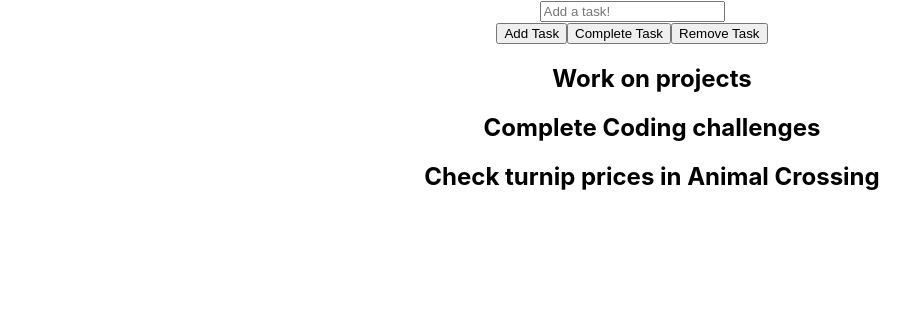
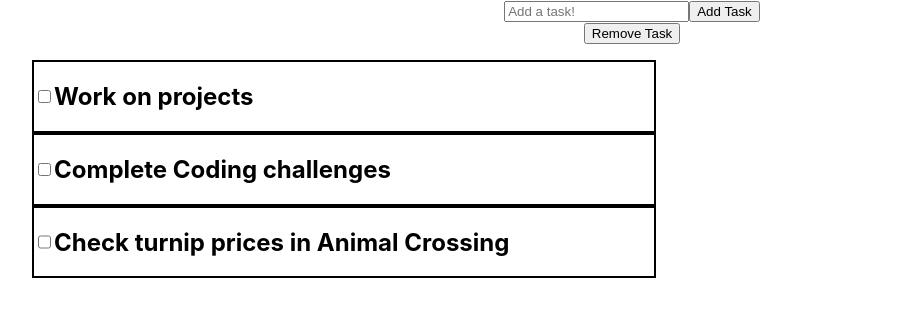
Before and after one commit to jrizza88/DailyTracker, a React (Create React App) app in the folder dailytracker/: page / in a window 1280 px wide. Shown: the top 316 px of the page, without its empty margins (8-918 px from the left). Built offline with nearby package versions, Linux system fonts and the light colour scheme.

Commit message:
completed the add functionality, cleared out text that gets submitted and added some basic styling

```diff
--- a/dailytracker/src/App.js
+++ b/dailytracker/src/App.js
@@ -5,7 +5,8 @@ import './App.css';
 
 
 const  App = () => {
-  const [todos, setTodos] = useState([  {
+  const [todos, setTodos] = useState([
+    {
     task: 'Work on projects',
     id: 1,
     completed: false
@@ -29,12 +30,12 @@ const addToDo = add => {
     id: Date.now(),
     completed: false
   }
-  setTodos({...todos, addNewTodo})
+  setTodos([...todos, addNewTodo] )
 }
 
   return (
     <div className="App">
-      <TodoForm handleSubmit={addToDo}/>
+      <TodoForm addTodoProp={addToDo}/>
       <TodoList todos={todos}/>
     </div>
   );
--- /dev/null
+++ b/dailytracker/src/Components/Todo.css
@@ -0,0 +1,6 @@
+
+.todoBox{
+    display: flex;
+    border: 2px solid black;
+    width: 50%;
+}
--- a/dailytracker/src/Components/Todo.js
+++ b/dailytracker/src/Components/Todo.js
@@ -1,9 +1,13 @@
 import React from 'react';
+import './Todo.css';
 
 const Todo = ({todo}) => {
     return (
     <div>
-        <h2>{todo.task}</h2>
+        <div className="todoBox">
+            <input type="checkbox" value={todo.completed} />
+            <h2>{todo.task}</h2>
+        </div>
     </div>
     )
 }
--- a/dailytracker/src/Components/TodoForm.js
+++ b/dailytracker/src/Components/TodoForm.js
@@ -1,20 +1,43 @@
 import React, { useState } from 'react';
 
-const TodoForm = ({handleChange, value, handleSubmit, completeTodo, handleDelete}) => {
+const TodoForm = ({addTodoProp}) => {
+
+    const [formValue, setFormValue] = useState({
+        task: '',
+        id: '',
+        completed: false
+    });
+
+
+    const handleSubmit = e => {
+        e.preventDefault();
+        console.log('form submited"')
+        addTodoProp(formValue);
+        setFormValue({
+        task: '',
+        id: '',
+        completed: false
+        })
+    }
+
+    const handleChange = e => {
+        setFormValue({...formValue, [e.target.name]:e.target.value })
+    }
+
+
     return (
     <div>
-        <form>
+        <form onSubmit={handleSubmit}>
         <input
             type="text"
-            name="todo"
+            name="task"
             onChange={handleChange}
-            value={value}
+            value={formValue.task}
             placeholder="Add a task!"
         />
+        <button>Add Task</button>
         </form>
-        <button onClick={handleSubmit}>Add Task</button>
-        <button onClick={completeTodo}>Complete Task</button>
-        <button onClick={handleDelete}>Remove Task</button>
+        <button >Remove Task</button>
     </div>
     )
 }
--- a/dailytracker/src/Components/TodoList.js
+++ b/dailytracker/src/Components/TodoList.js
@@ -1,12 +1,14 @@
 import React, { useState } from 'react';
 import Todo from './Todo';
+import './Todo.css';
 
 const TodoList = ({todos}) => {
     return (
     <div>
         <ul>
-            {todos.map((todo, index) => (
-                <Todo key={index} todo={todo}/>
+            {todos.map(todo => (
+                <Todo key={todo.id} todo={todo}/>
+
             ))}
         </ul>
 
```
Also changed, not shown: 1 other file (tests, documents, lock files or other folders).
